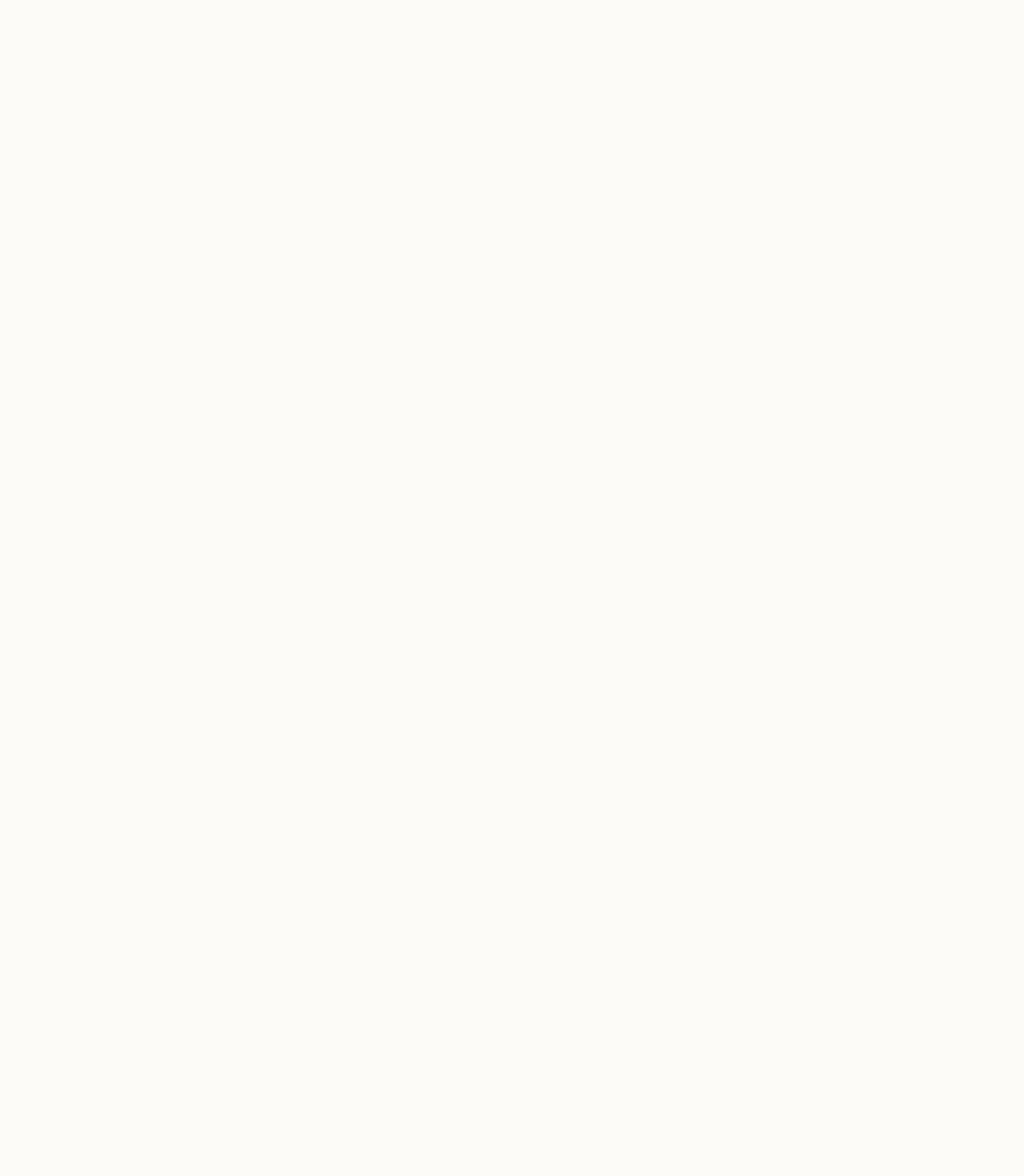
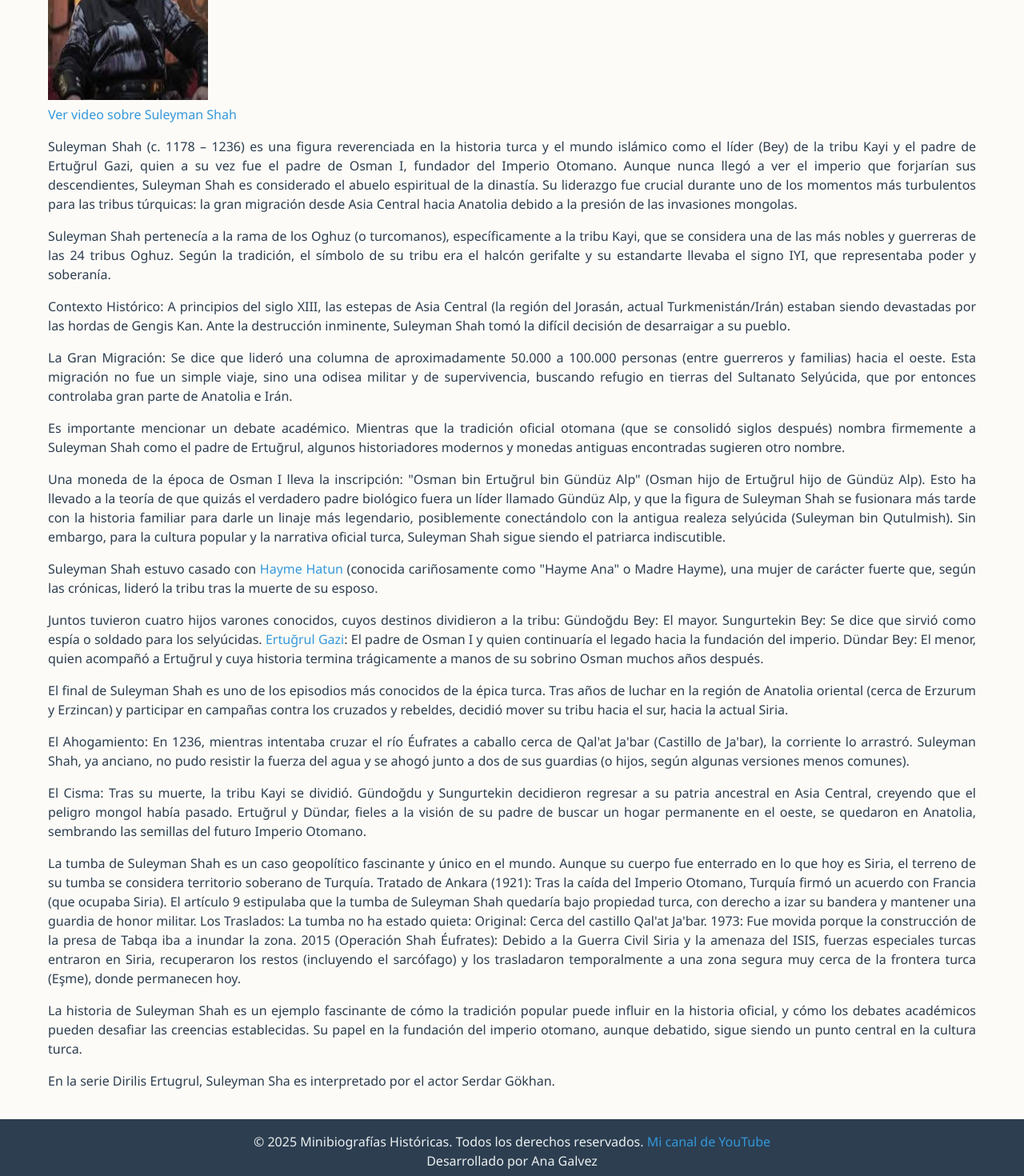
Before and after one commit to Ana-Galvez/blog-historia, a React (Vite) app: page /suleyman-sha in a window 1280 px wide. Before the commit this address had no page. Shown: the part 340-1810 px from the top of the page at 80% size. Before the commit the page ends 800 px from the top, so only its background shows below. Built offline with nearby package versions, Linux system fonts and the light colour scheme.

Commit message:
feat:agregado suleyman sha y links

```diff
--- a/src/App.jsx
+++ b/src/App.jsx
@@ -1,5 +1,6 @@
 import { BrowserRouter, Routes, Route } from "react-router-dom";
 import Layout from "./components/Layout";
+import ScrollToTop from "./components/ScrollToTop";
 import Home from "./pages/Home";
 import EdadAntigua from "./pages/EdadAntigua";
 import EdadMedia from "./pages/EdadMedia";
@@ -9,6 +10,7 @@ import GuillermoDeTiro from "./pages/edadMedia/GuillermoDeTiro";
 import Ertugrul from "./pages/edadMedia/Ertugrul";
 import HalimeHatunErtugrul from "./pages/edadMedia/HalimeHatunErtugrul";
 import HaymeErtugrul from "./pages/edadMedia/HaymeErtugrul";
+import SuleymanSha from "./pages/edadMedia/SuleymanSha";
 import "./App.css";
 import { ThemeProvider } from "./context/ThemeContext";
 
@@ -16,6 +18,7 @@ function App() {
   return (
     <ThemeProvider>
       <BrowserRouter>
+        <ScrollToTop />
         <Routes>
           <Route path="/" element={<Layout />}>
             <Route index element={<Home />} />
@@ -25,8 +28,12 @@ function App() {
             <Route path="edad-contemporanea" element={<EdadContemporanea />} />
             <Route path="guillermo-de-tiro" element={<GuillermoDeTiro />} />
             <Route path="ertugrul-gazi" element={<Ertugrul />} />
-            <Route path="halime-hatun-ertugrul" element={<HalimeHatunErtugrul />} />
+            <Route
+              path="halime-hatun-ertugrul"
+              element={<HalimeHatunErtugrul />}
+            />
             <Route path="hayme-ertugrul" element={<HaymeErtugrul />} />
+            <Route path="suleyman-sha" element={<SuleymanSha />} />
           </Route>
         </Routes>
       </BrowserRouter>
--- /dev/null
+++ b/src/components/ScrollToTop.jsx
@@ -0,0 +1,14 @@
+import { useEffect } from "react";
+import { useLocation } from "react-router-dom";
+
+const ScrollToTop = () => {
+  const { pathname } = useLocation();
+
+  useEffect(() => {
+    window.scrollTo(0, 0);
+  }, [pathname]);
+
+  return null;
+};
+
+export default ScrollToTop;
--- a/src/pages/EdadMedia.jsx
+++ b/src/pages/EdadMedia.jsx
@@ -5,7 +5,8 @@ const EdadMedia = () => {
     { name: "Guillermo de Tiro", path: "/guillermo-de-tiro" },
     { name: "Ertugrul Gazi", path: "/ertugrul-gazi" },
     { name: "Halime Hatun (Esposa de Ertugrul Gazi)", path: "/halime-hatun-ertugrul" },
-    { name: "Hayme Hatun (Madre de Ertugrul Gazi)", path: "/hayme-ertugrul" }
+    { name: "Hayme Hatun (Madre de Ertugrul Gazi)", path: "/hayme-ertugrul" },
+    { name: "Suleyman Shah (Padre de Ertugrul Gazi)", path: "/suleyman-sha" }
   ];
 
   return (
--- a/src/pages/edadMedia/Ertugrul.jsx
+++ b/src/pages/edadMedia/Ertugrul.jsx
@@ -1,5 +1,6 @@
 import ErtugrulImg from "../../assets/Ertugrul-gazi-1.jpg";
 import ErtugrulImg2 from "../../assets/ertugrul.jpg";
+import { Link } from "react-router-dom";
 
 const Ertugrul = () => {
   return (
@@ -38,10 +39,10 @@ const Ertugrul = () => {
         Ertuğrul nació aproximadamente en 1206 y pertenecía a la tribu Kayı, una
         de las ramas de los turcos Oghuz. Según la tradición otomana, los Kayı
         eran una tribu noble y guerrera. La tradición popular dice que su padre
-        fue Suleyman Shah, quien murió ahogado cruzando el río Éufrates. Pero
+        fue <Link to="/suleyman-sha">Suleyman Shah</Link>, quien murió ahogado cruzando el río Éufrates. Pero
         las evidencias numismáticas (monedas encontradas de la época de Osman)
         sugieren que el verdadero padre de Ertuğrul se llamaba Gündüz Alp. Es
-        ampliamente aceptado que su madre fue Hayme Ana (Madre Hayme), una
+        ampliamente aceptado que su madre fue <Link to="/hayme-ertugrul">Hayme Ana</Link> (Madre Hayme), una
         figura matriarcal muy respetada que mantuvo unida a la tribu en tiempos
         difíciles.
       </p>
@@ -65,7 +66,7 @@ const Ertugrul = () => {
       </p>
       <p>
         La familia de Ertuğrul es central en su historia, ya que aseguró la
-        continuidad de la dinastía. Se casó con Halime Hatun. En la tradición
+        continuidad de la dinastía. Se casó con <Link to="/halime-hatun-ertugrul">Halime Hatun</Link>. En la tradición
         romántica, ella es descrita a menudo como una princesa selyúcida, aunque
         los registros históricos son escasos. Fue la madre de sus hijos y su
         compañera leal. Ertuğrul tuvo tres hijos conocidos (algunas fuentes
--- a/src/pages/edadMedia/HalimeHatunErtugrul.jsx
+++ b/src/pages/edadMedia/HalimeHatunErtugrul.jsx
@@ -1,5 +1,6 @@
 import HalimeHatunImg from "../../assets/halimeErtugrul.jpg";
 import HalimeHatunImg2 from "../../assets/tumbaHalimeErtugrul.jpg";
+import { Link } from "react-router-dom";
 
 const HalimeHatunErtugrul = () => {
   return (
@@ -8,11 +9,11 @@ const HalimeHatunErtugrul = () => {
       <img src={HalimeHatunImg} alt="Halime Hatun" style={{ width: "200px", height: "200px", marginRight: "10px" }} />
       <img src={HalimeHatunImg2} alt="Halime Hatun" style={{ width: "250px", height: "200px"}} />
       <p>Es fundamental empezar con una aclaración importante: al igual que ocurre con Ertuğrul, la figura de Halime Hatun habita en una zona gris entre la realidad histórica documentada y la leyenda. Las fuentes del siglo XIII son muy escasas, por lo que mucho de lo que "sabemos" proviene de tradiciones orales posteriores y del folclore turco.</p>
-      <p>Halime Hatun (a veces referida como Halime Sultan o Hafsa Hatun en algunas crónicas) es venerada como la esposa de Ertuğrul Gazi y la madre de Osman I, el fundador del Imperio Otomano. Halime: Es un nombre de origen árabe que significa "Paciente", "Amable" o "Mansa". Un nombre que refleja las virtudes esperadas de una mujer noble de la época. Hatun: No es un apellido, sino un título honorífico utilizado por los pueblos turcos y mongoles equivalente a "Dama", "Señora" o "Reina" (la contraparte femenina de "Khan" o "Bey").</p>
+      <p>Halime Hatun (a veces referida como Halime Sultan o Hafsa Hatun en algunas crónicas) es venerada como la esposa de <Link to="/ertugrul-gazi">Ertuğrul Gazi</Link> y la madre de Osman I, el fundador del Imperio Otomano. Halime: Es un nombre de origen árabe que significa "Paciente", "Amable" o "Mansa". Un nombre que refleja las virtudes esperadas de una mujer noble de la época. Hatun: No es un apellido, sino un título honorífico utilizado por los pueblos turcos y mongoles equivalente a "Dama", "Señora" o "Reina" (la contraparte femenina de "Khan" o "Bey").</p>
       <p>La narrativa más popular (y la adoptada por la famosa serie Diriliş: Ertuğrul) sostiene que ella era una princesa de sangre real, miembro de la dinastía Selyúcida. Se dice que era hija de Numan, un príncipe selyúcida, y sobrina del sultán Alaaddin Keykubad I. Sin embargo, las evidencias históricas son escasas y la mayoría de esta información proviene de tradiciones posteriores. Muchos historiadores modernos sugieren que esta conexión real podría ser una "fabricación" posterior para legitimar el ascenso de los otomanos, dándoles un linaje que los conectara con la poderosa dinastía anterior (los Selyúcidas). Es posible que simplemente fuera una mujer noble de una tribu turcomana aliada.</p>
       <p>Su unión con Ertuğrul no fue solo un asunto romántico (como se dramatiza en la ficción), sino una alianza estratégica crucial. Si aceptamos la versión de que era princesa selyúcida, su matrimonio simbolizó la transferencia de legitimidad y poder de los Selyúcidas (que estaban en declive) a los Kayı/Otomanos (que estaban en ascenso). Fue una compañera leal que soportó las extremas dificultades de la vida nómada, las guerras fronterizas y las migraciones constantes de la tribu Kayı. Su nombre se ha convertido en un símbolo de la nobleza y la dignidad femenina en la cultura turca.</p>
       <p>Halime Hatun dio a luz a los hijos que asegurarían el futuro de la tribu. Los registros históricos generalmente coinciden en tres hijos principales: Gündüz Alp (o Gündüz Bey): El hijo mayor. Fue un guerrero valiente y figura clave en los primeros años del principado de su hermano menor. Savcı Bey: El hijo mediano. Murió joven en batalla (la Batalla de Domanic) luchando junto a Osman. Osman Gazi (Osman I): El hijo menor y más famoso. Halime es recordada y venerada principalmente por haber dado a luz y criado al hombre que daría nombre al Imperio que duraría 600 años.</p>
-      <p>Sobre su muerte xiste una gran confusión debido a la cultura popular moderna. En la Serie de TV: Halime muere joven y trágicamente justo después de dar a luz a Osman. Esto se hizo porque la actriz (Esra Bilgiç) dejó la serie, no por exactitud histórica. En la Historia Real: La mayoría de los historiadores y la tradición coinciden en que Halime Hatun NO murió en el parto. Ella sobrevivió al nacimiento de Osman, crio a sus hijos y se cree que incluso sobrevivió a su esposo Ertuğrul (quien murió anciano). Se estima que falleció alrededor de 1281 o 1282, poco después o antes que su esposo, pero en una edad avanzada para la época. Halime Hatun descansa en Söğüt, la primera capital otomana. Su tumba se encuentra en el jardín del mausoleo de su esposo, Ertuğrul Gazi. La tumba se conoce como "Halime Hatun Kümbeti". Durante siglos, ha sido un lugar de visita para aquellos que desean rendir homenaje a la "madre" del Imperio.</p>
+      <p>Sobre su muerte existe una gran confusión debido a la cultura popular moderna. En la Serie de TV: Halime muere joven y trágicamente justo después de dar a luz a Osman. Esto se hizo porque la actriz (Esra Bilgiç) dejó la serie, no por exactitud histórica. En la Historia Real: La mayoría de los historiadores y la tradición coinciden en que Halime Hatun NO murió en el parto. Ella sobrevivió al nacimiento de Osman, crio a sus hijos y se cree que incluso sobrevivió a su esposo Ertuğrul (quien murió anciano). Se estima que falleció alrededor de 1281 o 1282, poco después o antes que su esposo, pero en una edad avanzada para la época. Halime Hatun descansa en Söğüt, la primera capital otomana. Su tumba se encuentra en el jardín del mausoleo de su esposo, Ertuğrul Gazi. La tumba se conoce como "Halime Hatun Kümbeti". Durante siglos, ha sido un lugar de visita para aquellos que desean rendir homenaje a la "madre" del Imperio.</p>
       <p>Halime Hatun representa el arquetipo de la mujer turca fuerte de la estepa: leal, resistente y matriarca. Aunque los detalles de su vida diaria se han perdido en el tiempo, su importancia es indiscutible: sin ella, el linaje de Osman y la historia del Imperio Otomano no habrían existido tal como los conocemos.</p>
     </div>
   )
--- a/src/pages/edadMedia/HaymeErtugrul.jsx
+++ b/src/pages/edadMedia/HaymeErtugrul.jsx
@@ -1,5 +1,6 @@
 import HaymeErtugrulImg from "../../assets/haymeErtugrul.jpg";
 import HaymeErtugrulImg2 from "../../assets/tumbaHaymeErtugrul.jpg";
+import { Link } from "react-router-dom";
 const HaymeErtugrul = () => {
   return (
     <div className="page-content">
@@ -14,8 +15,8 @@ const HaymeErtugrul = () => {
       >
         Ver video sobre Hayme Hatun
       </a>
-      <p>Hayme Hatun fue la madre de Ertuğrul Gazi y la abuela de Osman I (fundador del Imperio Otomano). Su papel no se limitó al de "esposa de líder"; tras la muerte de su esposo, ella asumió el liderazgo de la tribu Kayı en uno de sus momentos más críticos, guiando la migración que eventualmente llevaría a la fundación del imperio. Por eso se le considera la matriarca fundadora.</p>
-      <p>La tradición popular (y la serie de TV) dice que fue esposa de Suleyman Shah. Sin embargo, la historia académica moderna se inclina más a que fue esposa de Gündüz Alp (basado en monedas antiguas encontradas). Sea cual sea el nombre, fue la compañera del Bey de la tribu. Fue madre de cuatro hijos varones que marcaron el destino del clan: Gündoğdu Bey: El mayor. Sungurtekin Bey: Quien pasó años separado de la tribu (según la leyenda, como espía o prisionero). Ertuğrul Gazi: El padre de los otomanos. Dündar Bey: El menor.</p>
+      <p>Hayme Hatun fue la madre de <Link to="/ertugrul-gazi">Ertuğrul Gazi</Link> y la abuela de Osman I (fundador del Imperio Otomano). Su papel no se limitó al de "esposa de líder"; tras la muerte de su esposo, ella asumió el liderazgo de la tribu Kayı en uno de sus momentos más críticos, guiando la migración que eventualmente llevaría a la fundación del imperio. Por eso se le considera la matriarca fundadora.</p>
+      <p>La tradición popular (y la serie de TV) dice que fue esposa de <Link to="/suleyman-sha">Suleyman Shah</Link>. Sin embargo, la historia académica moderna se inclina más a que fue esposa de Gündüz Alp (basado en monedas antiguas encontradas). Sea cual sea el nombre, fue la compañera del Bey de la tribu. Fue madre de cuatro hijos varones que marcaron el destino del clan: Gündoğdu Bey: El mayor. Sungurtekin Bey: Quien pasó años separado de la tribu (según la leyenda, como espía o prisionero). <Link to="/ertugrul-gazi">Ertuğrul Gazi</Link>: El padre de los otomanos. Dündar Bey: El menor.</p>
       <p>Se la llama "Devlet Ana" (Madre del Estado). A diferencia de muchas mujeres de su época que permanecían en segundo plano, Hayme Hatun actuó como Regente y Líder Tribal. Cuando su esposo murió (se dice que ahogado en el Éufrates), la tribu Kayı quedó descabezada y dividida. Una parte quería regresar a Asia Central y otra quería seguir hacia Anatolia. Hayme Hatun tomó el mando, unificó a las familias bajo su "tienda" (Hayme significa tienda en una variante antigua, simbolizando protección) y apoyó la decisión de su hijo Ertuğrul de marchar hacia la frontera bizantina. Sin su apoyo y autoridad moral, Ertuğrul probablemente no habría tenido la fuerza política para liderar.</p>
       <p>A diferencia de Ertuğrul y Halime que están en Söğüt, Hayme Hatun descansa en un lugar diferente, marcando la ruta de migración de la tribu. Su tumba se encuentra en Domaniç, en la aldea de Çarşamba. Domaniç era la zona de veraneo de la tribu. Se dice que ella murió allí mientras la tribu pastaba sus rebaños. El sultán otomano Abdul Hamid II (siglo XIX) localizó su tumba, que estaba casi perdida, y construyó el mausoleo actual en su honor.</p>
       <p>Incluso hoy en día, su legado es muy tangible en Turquía: El Festival de "Hayme Ana": Cada año, a principios de septiembre, se celebra en Domaniç un festival en su honor llamado "Ceremonias de Conmemoración de Hayme Ana y Migración a Domaniç". Es la única mujer en la historia turca que tiene una ceremonia estatal de este tipo dedicada exclusivamente a ella. Frase Célebre (Atribuida): Se le atribuye un consejo a Ertuğrul que resume la filosofía otomana: "Hijo, que tu espada sea afilada y tu corazón misericordioso. No olvides de dónde vienes para que no pierdas el camino hacia donde vas."</p>
--- /dev/null
+++ b/src/pages/edadMedia/SuleymanSha.jsx
@@ -0,0 +1,132 @@
+import SuleymanShaImg from "../../assets/suleyman-sha.jpg";
+import { Link } from "react-router-dom";
+
+const SuleymanSha = () => {
+  return (
+    <div className="page-content">
+      <h1>Suleyman Shah (Padre de Ertugrul Gazi)</h1>
+      <img
+        src={SuleymanShaImg}
+        alt="Suleyman Shah"
+        style={{ width: "200px", height: "250px", marginRight: "10px" }}
+      />
+      <br />
+      <a
+        href="https://youtu.be/1iR1k4NMNCE?si=JJAdurqx5I2sTIzn"
+        target="_blank"
+        rel="noopener noreferrer"
+      >
+        Ver video sobre Suleyman Shah
+      </a>
+      <p>
+        Suleyman Shah (c. 1178 – 1236) es una figura reverenciada en la historia
+        turca y el mundo islámico como el líder (Bey) de la tribu Kayi y el
+        padre de Ertuğrul Gazi, quien a su vez fue el padre de Osman I, fundador
+        del Imperio Otomano. Aunque nunca llegó a ver el imperio que forjarían
+        sus descendientes, Suleyman Shah es considerado el abuelo espiritual de
+        la dinastía. Su liderazgo fue crucial durante uno de los momentos más
+        turbulentos para las tribus túrquicas: la gran migración desde Asia
+        Central hacia Anatolia debido a la presión de las invasiones mongolas.
+      </p>
+      <p>
+        Suleyman Shah pertenecía a la rama de los Oghuz (o turcomanos),
+        específicamente a la tribu Kayi, que se considera una de las más nobles
+        y guerreras de las 24 tribus Oghuz. Según la tradición, el símbolo de su
+        tribu era el halcón gerifalte y su estandarte llevaba el signo IYI, que
+        representaba poder y soberanía.
+      </p>
+      <p>
+        Contexto Histórico: A principios del siglo XIII, las estepas de Asia
+        Central (la región del Jorasán, actual Turkmenistán/Irán) estaban siendo
+        devastadas por las hordas de Gengis Kan. Ante la destrucción inminente,
+        Suleyman Shah tomó la difícil decisión de desarraigar a su pueblo.
+      </p>
+      <p>
+        La Gran Migración: Se dice que lideró una columna de aproximadamente
+        50.000 a 100.000 personas (entre guerreros y familias) hacia el oeste.
+        Esta migración no fue un simple viaje, sino una odisea militar y de
+        supervivencia, buscando refugio en tierras del Sultanato Selyúcida, que
+        por entonces controlaba gran parte de Anatolia e Irán.
+      </p>
+      <p>
+        Es importante mencionar un debate académico. Mientras que la tradición
+        oficial otomana (que se consolidó siglos después) nombra firmemente a
+        Suleyman Shah como el padre de Ertuğrul, algunos historiadores modernos
+        y monedas antiguas encontradas sugieren otro nombre.
+      </p>
+      <p>
+        Una moneda de la época de Osman I lleva la inscripción: "Osman bin
+        Ertuğrul bin Gündüz Alp" (Osman hijo de Ertuğrul hijo de Gündüz Alp).
+        Esto ha llevado a la teoría de que quizás el verdadero padre biológico
+        fuera un líder llamado Gündüz Alp, y que la figura de Suleyman Shah se
+        fusionara más tarde con la historia familiar para darle un linaje más
+        legendario, posiblemente conectándolo con la antigua realeza selyúcida
+        (Suleyman bin Qutulmish). Sin embargo, para la cultura popular y la
+        narrativa oficial turca, Suleyman Shah sigue siendo el patriarca
+        indiscutible.
+      </p>
+      <p>
+        Suleyman Shah estuvo casado con{" "}
+        <Link to="/hayme-ertugrul">Hayme Hatun</Link> (conocida cariñosamente
+        como "Hayme Ana" o Madre Hayme), una mujer de carácter fuerte que, según
+        las crónicas, lideró la tribu tras la muerte de su esposo.
+      </p>
+      <p>
+        Juntos tuvieron cuatro hijos varones conocidos, cuyos destinos
+        dividieron a la tribu: Gündoğdu Bey: El mayor. Sungurtekin Bey: Se dice
+        que sirvió como espía o soldado para los selyúcidas.{" "}
+        <Link to="/ertugrul-gazi">Ertuğrul Gazi</Link>: El padre de Osman I y
+        quien continuaría el legado hacia la fundación del imperio. Dündar Bey:
+        El menor, quien acompañó a Ertuğrul y cuya historia termina trágicamente
+        a manos de su sobrino Osman muchos años después.
+      </p>
+      <p>
+        El final de Suleyman Shah es uno de los episodios más conocidos de la
+        épica turca. Tras años de luchar en la región de Anatolia oriental
+        (cerca de Erzurum y Erzincan) y participar en campañas contra los
+        cruzados y rebeldes, decidió mover su tribu hacia el sur, hacia la
+        actual Siria.
+      </p>
+      <p>
+        El Ahogamiento: En 1236, mientras intentaba cruzar el río Éufrates a
+        caballo cerca de Qal'at Ja'bar (Castillo de Ja'bar), la corriente lo
+        arrastró. Suleyman Shah, ya anciano, no pudo resistir la fuerza del agua
+        y se ahogó junto a dos de sus guardias (o hijos, según algunas versiones
+        menos comunes).
+      </p>
+      <p>
+        El Cisma: Tras su muerte, la tribu Kayi se dividió. Gündoğdu y
+        Sungurtekin decidieron regresar a su patria ancestral en Asia Central,
+        creyendo que el peligro mongol había pasado. Ertuğrul y Dündar, fieles a
+        la visión de su padre de buscar un hogar permanente en el oeste, se
+        quedaron en Anatolia, sembrando las semillas del futuro Imperio Otomano.
+      </p>
+      <p>
+        La tumba de Suleyman Shah es un caso geopolítico fascinante y único en
+        el mundo. Aunque su cuerpo fue enterrado en lo que hoy es Siria, el
+        terreno de su tumba se considera territorio soberano de Turquía. Tratado
+        de Ankara (1921): Tras la caída del Imperio Otomano, Turquía firmó un
+        acuerdo con Francia (que ocupaba Siria). El artículo 9 estipulaba que la
+        tumba de Suleyman Shah quedaría bajo propiedad turca, con derecho a izar
+        su bandera y mantener una guardia de honor militar. Los Traslados: La
+        tumba no ha estado quieta: Original: Cerca del castillo Qal'at Ja'bar.
+        1973: Fue movida porque la construcción de la presa de Tabqa iba a
+        inundar la zona. 2015 (Operación Shah Éufrates): Debido a la Guerra
+        Civil Siria y la amenaza del ISIS, fuerzas especiales turcas entraron en
+        Siria, recuperaron los restos (incluyendo el sarcófago) y los
+        trasladaron temporalmente a una zona segura muy cerca de la frontera
+        turca (Eşme), donde permanecen hoy.
+      </p>
+      <p>
+        La historia de Suleyman Shah es un ejemplo fascinante de cómo la
+        tradición popular puede influir en la historia oficial, y cómo los
+        debates académicos pueden desafiar las creencias establecidas. Su papel
+        en la fundación del imperio otomano, aunque debatido, sigue siendo un
+        punto central en la cultura turca.
+      </p>
+      <p>En la serie Dirilis Ertugrul, Suleyman Sha es interpretado por el actor Serdar Gökhan.</p>
+    </div>
+  );
+};
+
+export default SuleymanSha;
```
Also changed, not shown: src/assets/suleyman-sha.jpg (added).
